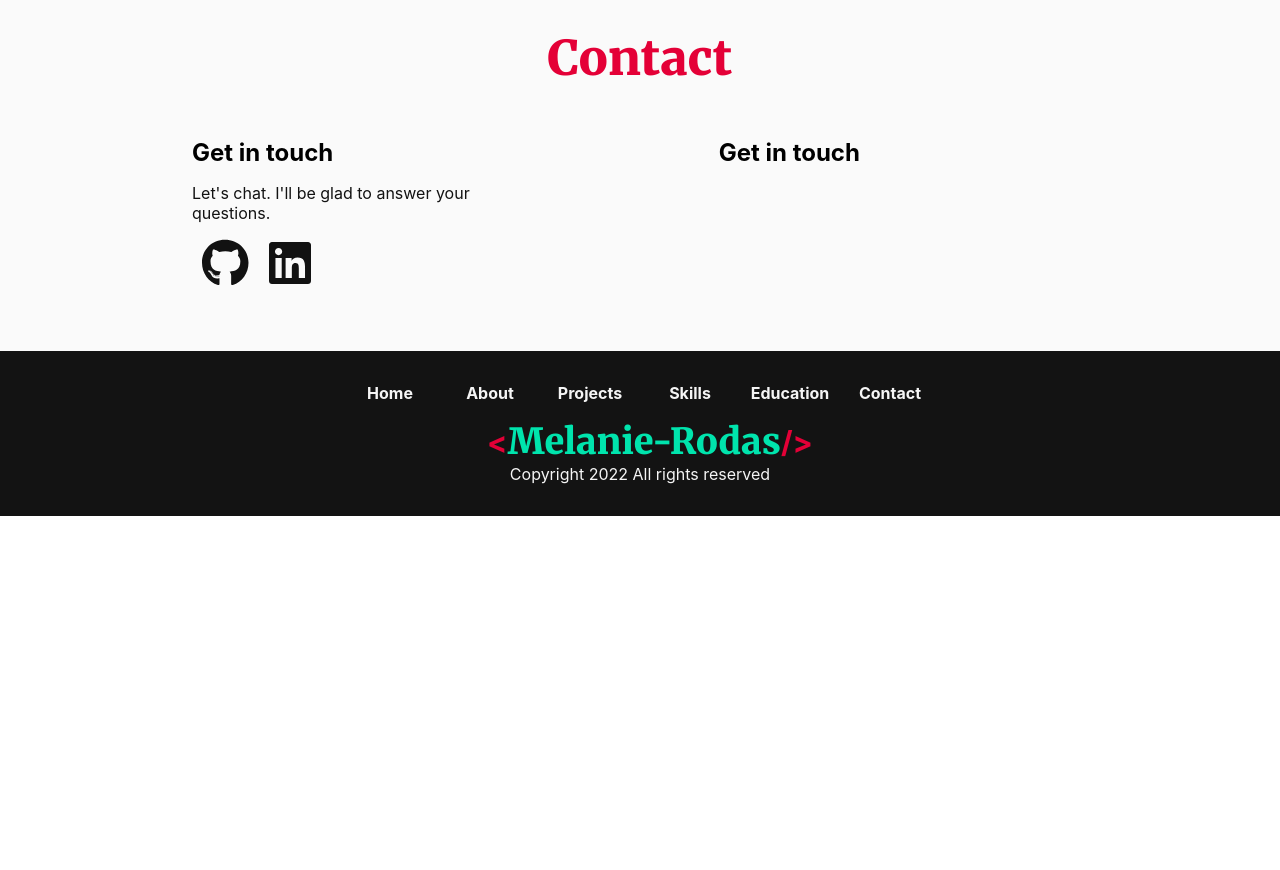
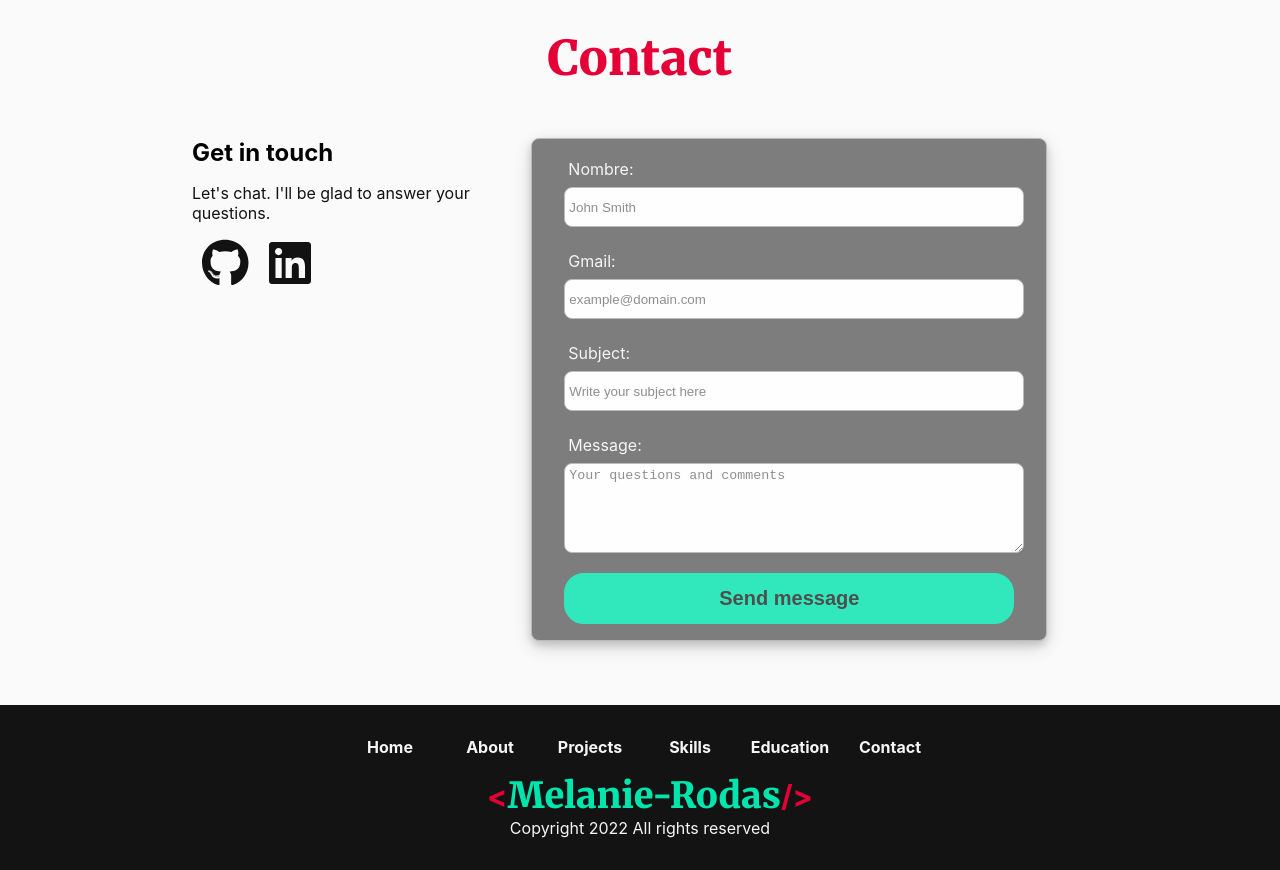
Before and after one commit to melanierolo/Portfolio-react, a React (Create React App) app: page / in a window 1280 px wide. Shown: the part 4920-5790 px from the top of the page. Before the commit the page ends 5436 px from the top, so only its background shows below. Built offline with nearby package versions, Linux system fonts and the light colour scheme.

Commit message:
feature_contact-section: added a form with style.css and intalled a library called formik

```diff
--- a/package.json
+++ b/package.json
@@ -10,10 +10,11 @@
     "@testing-library/jest-dom": "^5.16.5",
     "@testing-library/react": "^13.4.0",
     "@testing-library/user-event": "^13.5.0",
+    "formik": "^2.2.9",
     "react": "^18.2.0",
     "react-dom": "^18.2.0",
     "react-router-dom": "^6.4.3",
-    "react-scripts": "^2.1.3",
+    "react-scripts": "^5.0.1",
     "web-vitals": "^2.1.4"
   },
   "scripts": {
--- a/src/components/Contact/index.jsx
+++ b/src/components/Contact/index.jsx
@@ -3,6 +3,7 @@ import Title from "../Title";
 import "./style.css";
 import { FontAwesomeIcon } from "@fortawesome/react-fontawesome";
 import { faGithub, faLinkedin } from "@fortawesome/free-brands-svg-icons";
+import ContactForm from "../ContactForm";
 
 export default function Contact() {
   return (
@@ -28,8 +29,7 @@ export default function Contact() {
           </a>
         </div>
         <section className="contact-right">
-          <h2>Get in touch</h2>
-          <p></p>
+          <ContactForm />
         </section>
       </div>
     </section>
--- a/src/components/Contact/style.css
+++ b/src/components/Contact/style.css
@@ -19,6 +19,7 @@
 .contact-content .contact-left {
   flex: 1;
   text-align: left;
+  padding: 0 0 16px 0;
 }
 
 .contact-content .contact-left p {
@@ -37,3 +38,15 @@
   align-items: center;
   justify-content: center;
 }
+
+@media screen and (max-width: 770px) {
+  .contact-content {
+    flex-direction: column;
+  }
+  .contact-content .contact-left {
+    width: 100%;
+  }
+  .contact-content .contact-right {
+    width: 100%;
+  }
+}
--- /dev/null
+++ b/src/components/ContactForm/index.jsx
@@ -0,0 +1,63 @@
+import React from "react";
+import "./style.css";
+import { Formik, Field, Form } from "formik";
+import ButtonElement from "../ButtonElement";
+
+export default function ContactForm() {
+  return (
+    <form className="contact-form">
+      {" "}
+      <div className="contact-form__form-group">
+        <label htmlFor="">Nombre:</label>
+        <input
+          id="user_name"
+          name="user_name"
+          type="text"
+          autoComplete="off"
+          placeholder="John Smith"
+          className="contact-form__form-group__input"
+        />
+      </div>
+      <div className="contact-form__form-group">
+        <label htmlFor="gmail">Gmail:</label>
+        <input
+          id="user_email"
+          name="user_email"
+          type="email"
+          placeholder="example@domain.com"
+          className="contact-form__form-group__input"
+        />
+      </div>
+      <div className="contact-form__form-group">
+        <label htmlFor="subject">Subject:</label>
+        <input
+          id="user_subject"
+          name="user_subject"
+          type="text"
+          placeholder="Write your subject here"
+          className="contact-form__form-group__input"
+        />
+      </div>
+      <div className="contact-form__form-group">
+        <label htmlFor="message">Message:</label>
+        <textarea
+          id="user_message"
+          name="user_message"
+          type="text"
+          autoComplete="off"
+          placeholder="Your questions and comments"
+          className="contact-form__form-group__input"
+        />
+      </div>
+      <ButtonElement
+        id="submitBtn"
+        name="submitBtn"
+        type="submit"
+        buttonStyle="btn--primary"
+        buttonSize="btn--large"
+      >
+        Send message
+      </ButtonElement>
+    </form>
+  );
+}
--- /dev/null
+++ b/src/components/ContactForm/style.css
@@ -0,0 +1,42 @@
+.contact-form {
+  max-width: 450px;
+  height: auto;
+  padding: 1rem 2rem;
+  width: 80%;
+  margin: 0 auto;
+  box-shadow: 0 4px 8px 0 rgb(0 0 0 / 20%), 0 6px 20px 0 rgb(0 0 0 / 19%);
+  border: 1px solid #acacac;
+  border-radius: 0.5rem;
+  background-color: #5e5e5e;
+  opacity: 0.8;
+  display: flex;
+  flex-direction: column;
+}
+
+.contact-form__form-group {
+  width: 100%;
+  display: flex;
+  flex-direction: column;
+  margin-bottom: 1rem;
+  text-align: left;
+}
+
+.contact-form__form-group label {
+  color: whitesmoke;
+  font-size: 16px;
+  padding: 4px;
+}
+
+.contact-form__form-group textarea {
+  height: 5rem;
+}
+
+.contact-form__form-group__input {
+  border: 1px solid #acacac;
+  border-radius: 0.5rem;
+  width: 100%;
+  height: 30px;
+  margin: 4px 0;
+  padding: 4px;
+  background-color: fff;
+}
```
Also changed, not shown: 1 other file (tests, documents, lock files or other folders).
